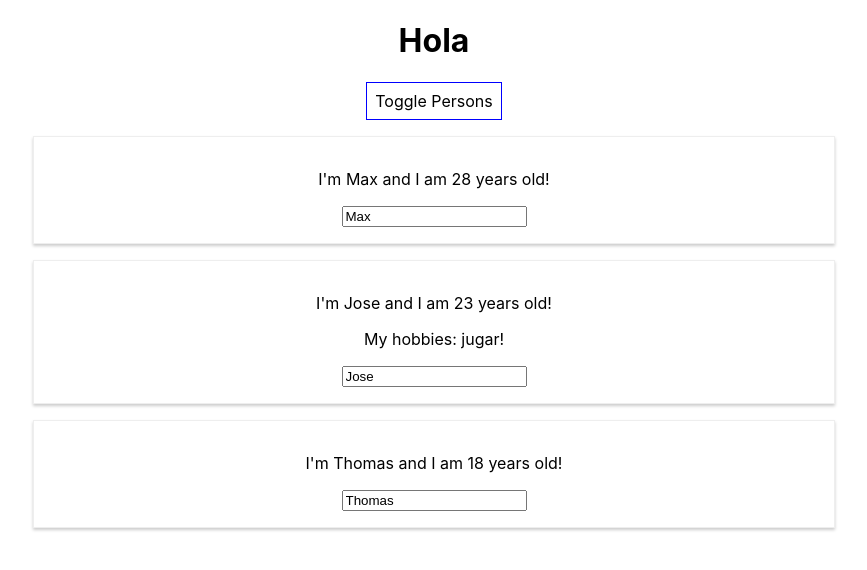
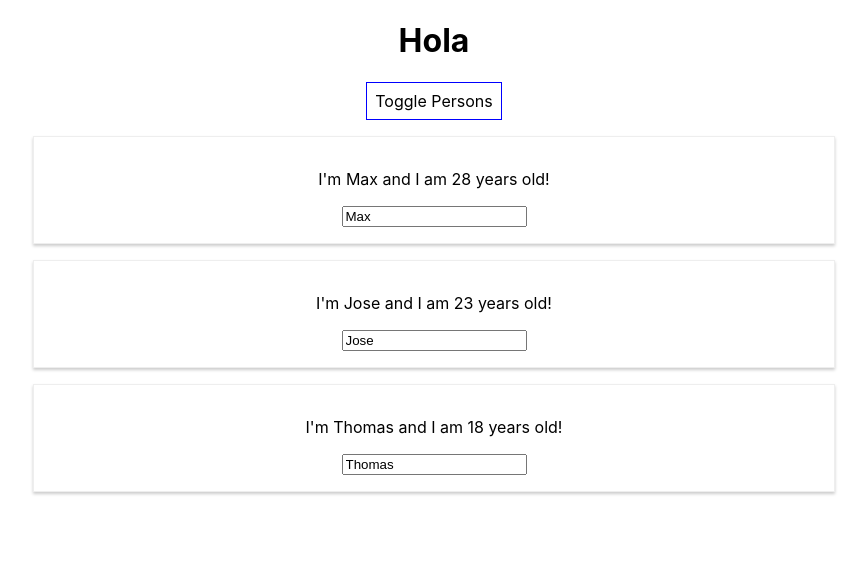
Before and after one commit to jsmr95/ReactComienzo, a React (Create React App) app: page / in a window 1280 px wide. Shown: the top 570 px of the page, without its empty margins (206-1073 px from the left). Built offline with nearby package versions, Linux system fonts and the light colour scheme.

Commit message:
Usando for en listas, con map()

```diff
--- a/src/App.js
+++ b/src/App.js
@@ -22,7 +22,8 @@ const App = props => {
         { name: nombre, age: 28 },
         { name: 'JOSE', age: 23 },
         { name: 'THOMAS', age: 18 }
-      ]
+      ],
+      showPersons: true,
     });
   }
 
@@ -62,21 +63,15 @@ const App = props => {
   if (personsState.showPersons) {
     persons = (
       <div>
-          <Person
-            click={switchNameHandler.bind(this, 'pepasdf')}
-            name={personsState.persons[0].name}
-            changed={switchChangedHandler}
-            age={personsState.persons[0].age} />
-          <Person
-            changed={switchChangedHandler}
-            click={switchNameHandler.bind(this, 'a')}
-            name={personsState.persons[1].name}
-            age={personsState.persons[1].age} >My hobbies: jugar! </Person>
-          <Person
-            click={switchNameHandler.bind(this, 'pepasdf')}
-            name={personsState.persons[2].name}
-            changed={switchChangedHandler}
-            age={personsState.persons[2].age} />
+        {
+          personsState.persons.map( person => {
+            return <Person
+              click={switchNameHandler.bind(this, 'pruebaClick')}
+              name={person.name}
+              changed={switchChangedHandler}
+              age={person.age} />
+            })
+          }
         </div>
     );
   }
```
